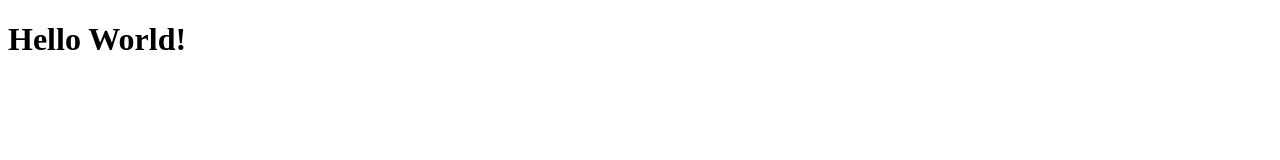
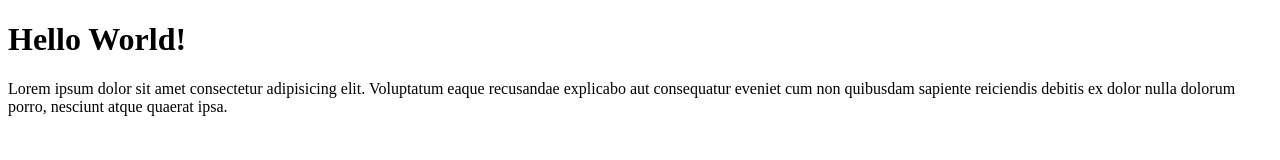
Before and after one commit to RutikKasbe/Gitdemo, a plain HTML site: page index.html in a window 1280 px wide. Drawn offline with Linux system fonts and the light colour scheme.

Commit message:
added p tag

```diff
--- a/index.html
+++ b/index.html
@@ -7,5 +7,6 @@
 </head>
 <body>
   <h1>Hello World!</h1>
+  <p>Lorem ipsum dolor sit amet consectetur adipisicing elit. Voluptatum eaque recusandae explicabo aut consequatur eveniet cum non quibusdam sapiente reiciendis debitis ex dolor nulla dolorum porro, nesciunt atque quaerat ipsa.</p>
 </body>
 </html>
```
